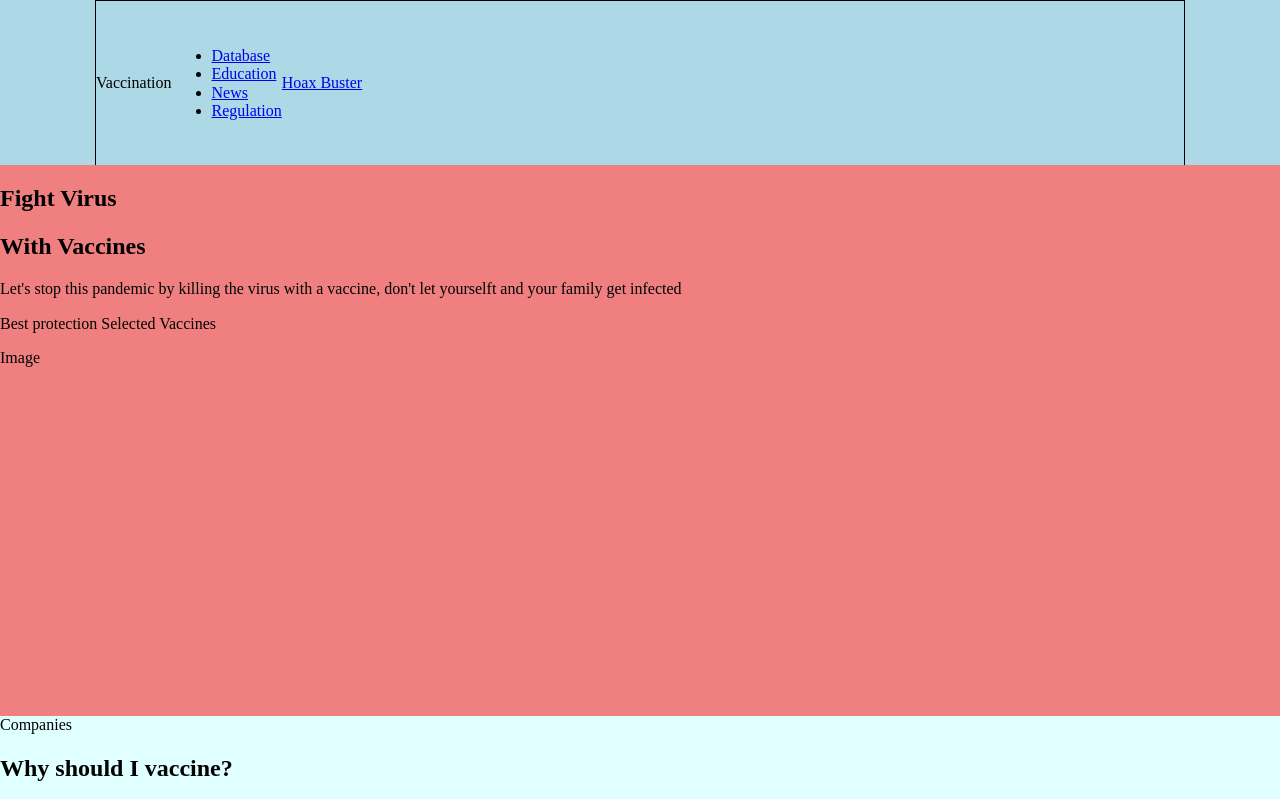
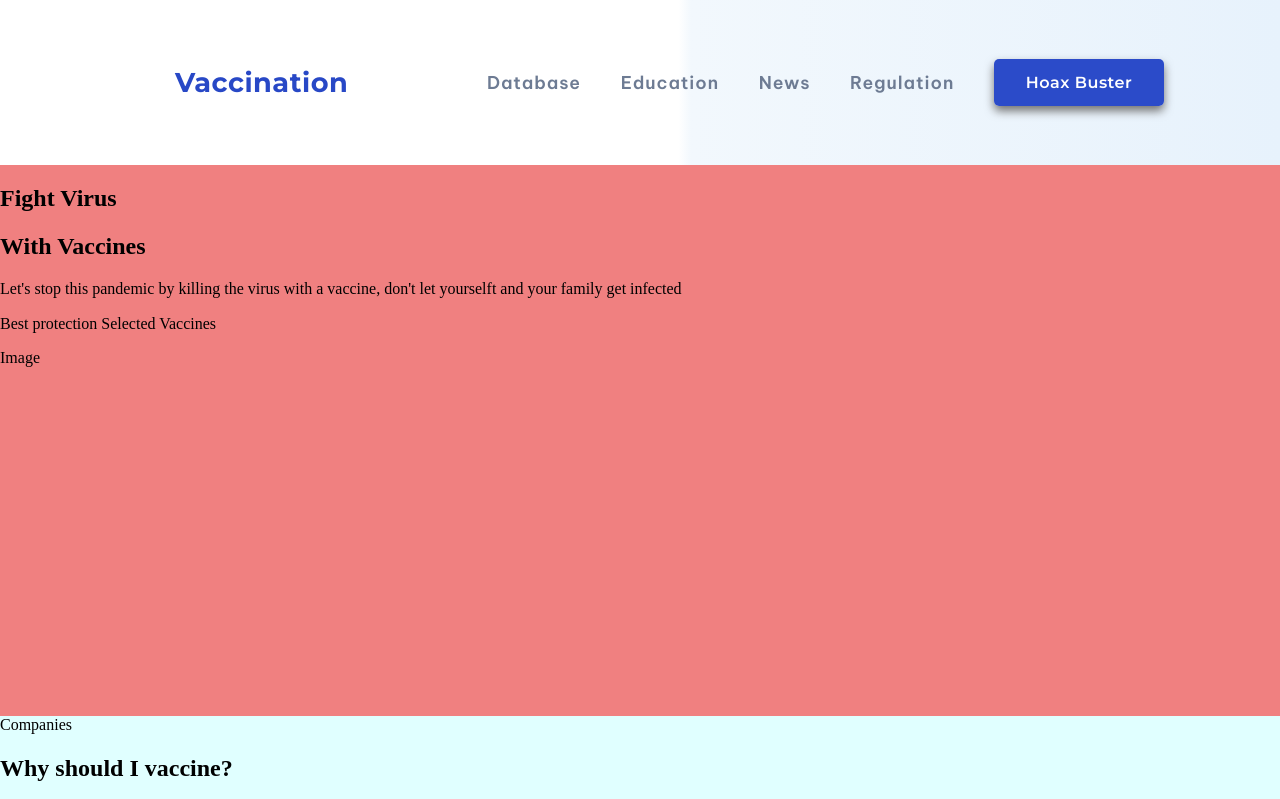
Before and after one commit to pedromichel23/Parte-3-FrontEnd, a plain HTML site: page public/index.html in a window 1280 px wide. Shown: the top 799 px of the page. Drawn offline with nearby package versions, Linux system fonts and the light colour scheme.

Commit message:
Header design complete
Header design has been complete, with font styles, sizes and colors,
also the background color and positions.

```diff
--- a/assets/styles.css
+++ b/assets/styles.css
@@ -1,3 +1,44 @@
+.logo-color {
+    color: #2848c6;
+}
+
+.nav-text-color {
+    color: #6d7b93;
+}
+
+.blue-buttons-color {
+    background-color: #2b4bc9;
+    color: #fff;
+    padding: .9rem 2rem .9rem 2rem;
+    border-radius: 5px;
+    box-shadow: 0px 5px 10px rgb(114, 114, 114);
+    font-family: 'Montserrat', sans-serif;
+    font-weight: 600;
+}
+
+.title-color {
+    color: #1f3e72;
+}
+
+.text-font {
+    font-family: 'Be Vietnam Pro', sans-serif;
+}
+
+.main-titles {
+    font-family: 'Montserrat', sans-serif;
+}
+
+a {
+    text-decoration: none;
+}
+
+.logo {
+    font-family: 'Montserrat', sans-serif;
+    font-weight: 700;
+    font-size: 1.7rem;
+    letter-spacing: .5px;
+}
+
 .container {
     display: grid;
     grid-template-columns: repeat(4, 1fr);
@@ -7,7 +48,9 @@
 
     .container .header {
         grid-column: 1 / 5;
-        background-color: lightblue;
+        /* background-color: #fff; */
+        background: rgb(255,255,255);
+        background: linear-gradient(90deg, rgba(255,255,255,1) 53%, rgba(242,248,253,1) 54%, rgba(231,242,252,1) 100%);
         display: flex;
         justify-content: center;
     }
@@ -15,13 +58,50 @@
         .container .header .header-wrapper {
             width: 85%;
             height: 100%;
-            border: 1px solid #000;
+            /* border: 1px solid #000; */
             display: flex;
             flex-direction: row;
             flex-wrap: wrap;
             align-items: center;
-            /*PENDIENTE*/
         }
+
+            .container .header .header-wrapper .logo{
+                flex-grow: 4;
+                /* border: 1px solid #000; */
+                text-align: center;
+            }
+
+                .container .header .header-wrapper .main-menu{
+                    flex-grow: 3;
+                    /* border: 1px solid #000; */
+                    font-size: 1.1rem;
+                    letter-spacing: 1px;
+                    font-weight: 600;
+                }
+
+                    .container .header .header-wrapper .main-menu ul{
+                        display: flex;
+                        flex-direction: row;
+                        flex-wrap: wrap;
+                        list-style: none;
+                        justify-content: space-around;
+                    }
+
+                        .container .header .header-wrapper .main-menu ul li {
+
+                            /* border: 1px solid #000;                             */
+                        }
+
+                            .container .header .header-wrapper .main-menu ul li a {
+                                padding: 5px;
+                            }
+
+            .container .header .header-wrapper .buster-button{
+                flex-grow: 1;
+                /* border: 1px solid #000; */
+                text-align: center;
+                letter-spacing: 0.5px;
+            }
 
     .container .main-image {
         grid-column: 1 / 5;
--- a/public/index.html
+++ b/public/index.html
@@ -8,6 +8,10 @@
     <link rel="stylesheet" href="https://cdnjs.cloudflare.com/ajax/libs/normalize/8.0.1/normalize.min.css"
         integrity="sha512-NhSC1YmyruXifcj/KFRWoC561YpHpc5Jtzgvbuzx5VozKpWvQ+4nXhPdFgmx8xqexRcpAglTj9sIBWINXa8x5w=="
         crossorigin="anonymous" referrerpolicy="no-referrer" />
+    <link rel="preconnect" href="https://fonts.googleapis.com">
+    <link rel="preconnect" href="https://fonts.gstatic.com" crossorigin>
+    <link href="https://fonts.googleapis.com/css2?family=Be+Vietnam+Pro:wght@400;600;700&display=swap" rel="stylesheet">
+    <link href="https://fonts.googleapis.com/css2?family=Montserrat:wght@400;600;700&display=swap" rel="stylesheet">
     <link rel="stylesheet" href="../assets/styles.css">
     <title>Document</title>
 </head>
@@ -16,16 +20,18 @@
     <main class="container">
         <header class="header">
             <div class="header-wrapper">
-                <div class="logo">Vaccination</div>
-                <nav class="main-menu">
+                <div class="logo logo-color">Vaccination</div>
+                <nav class="main-menu text-font">
                     <ul>
-                        <li><a href="#">Database</a></li>
-                        <li><a href="#">Education</a></li>
-                        <li><a href="#">News</a></li>
-                        <li><a href="#">Regulation</a></li>
+                        <li><a href="#" class="nav-text-color">Database</a></li>
+                        <li><a href="#" class="nav-text-color">Education</a></li>
+                        <li><a href="#" class="nav-text-color">News</a></li>
+                        <li><a href="#" class="nav-text-color">Regulation</a></li>
                     </ul>
                 </nav>
-                <a href="#">Hoax Buster</a>
+                <div class="buster-button text-font">
+                    <a href="#" class="blue-buttons-color">Hoax Buster</a>
+                </div>
             </div>
         </header>
         <section class="main-image">
```
